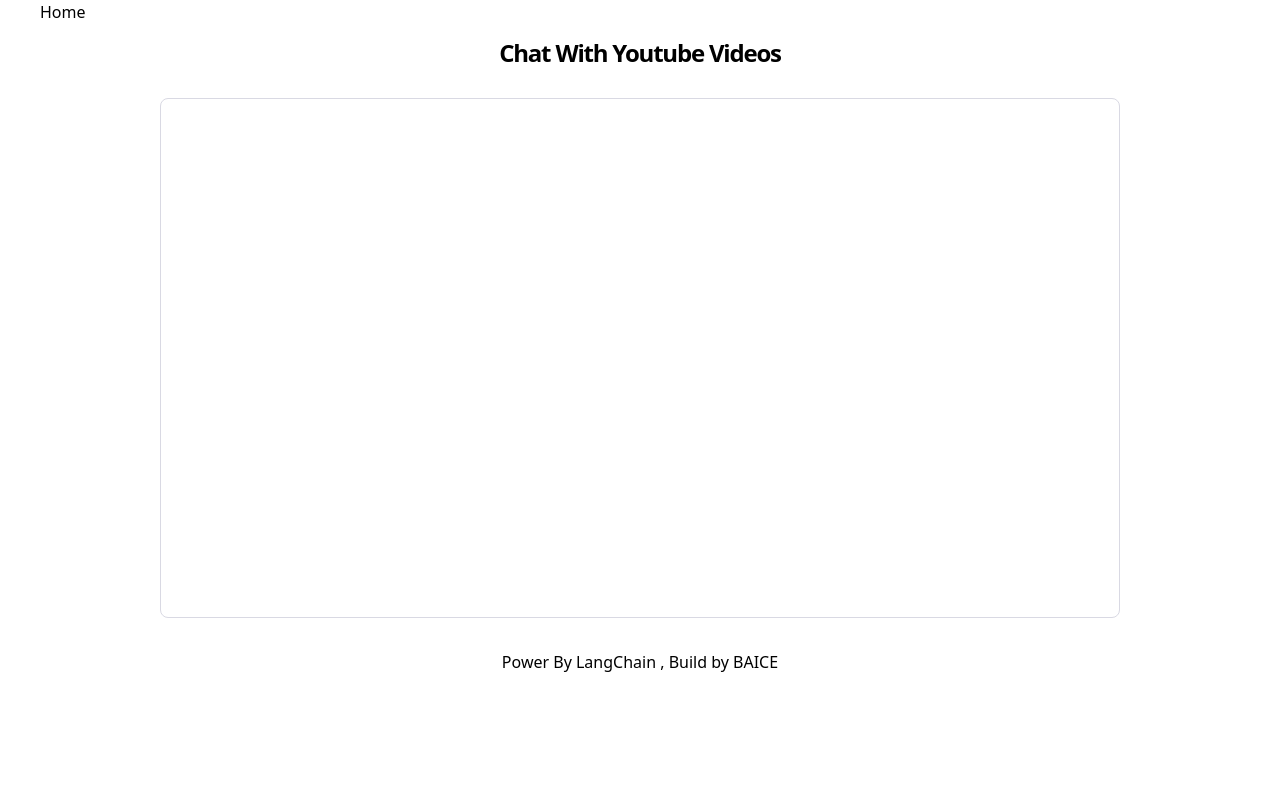
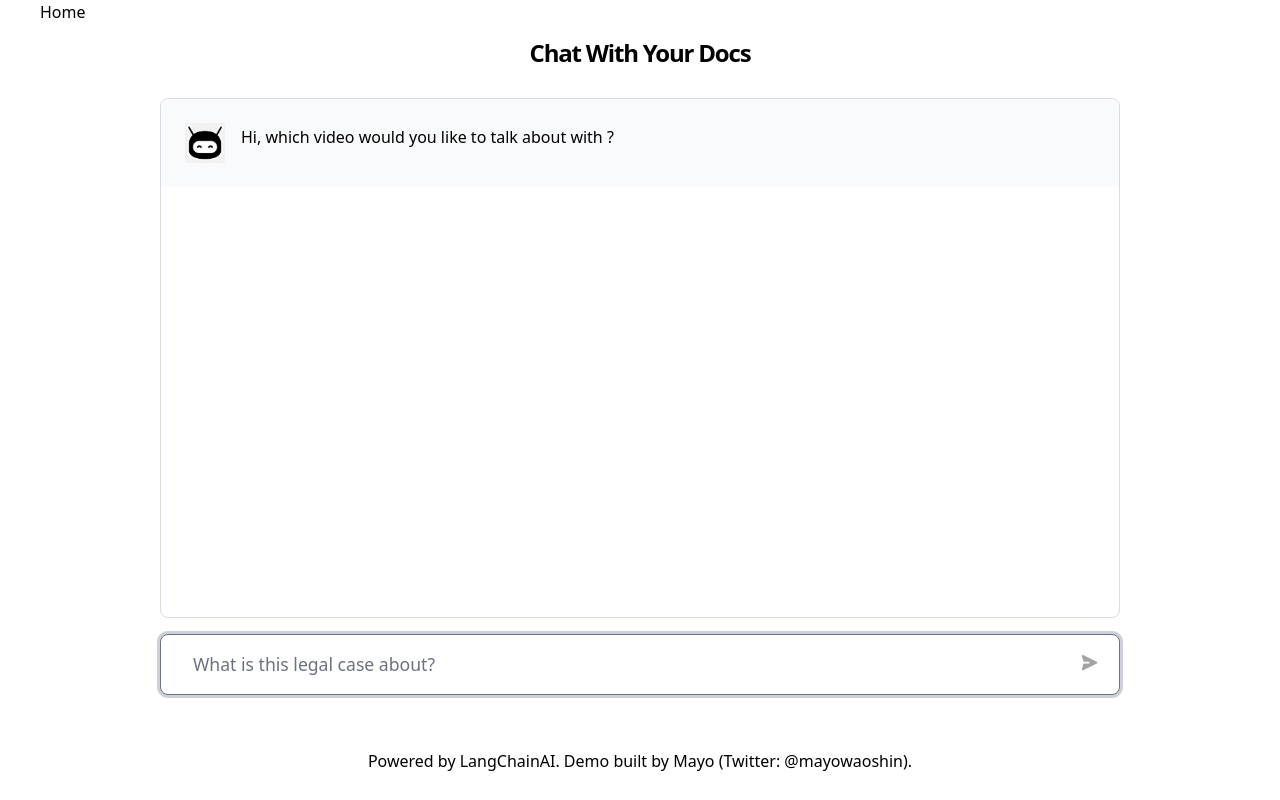
Before and after one commit to libaice/YoutubeGPT, a Next.js app: page / in a window 1280 px wide. Built offline with nearby package versions, Linux system fonts and the light colour scheme.

Commit message:
add deck file

```diff
--- a/pages/index.tsx
+++ b/pages/index.tsx
@@ -1,28 +1,39 @@
-import { useState, useRef, useEffect } from "react";
-import Layout from "@/components/layout";
-import styles from "@/styles/Home.module.css";
-import { Message } from "@/types/chat";
+import { useRef, useState, useEffect } from 'react';
+import Layout from '@/components/layout';
+import styles from '@/styles/Home.module.css';
+import { Message } from '@/types/chat';
+import Image from 'next/image';
+import ReactMarkdown from 'react-markdown';
+import LoadingDots from '@/components/ui/LoadingDots';
+import { Document } from 'langchain/document';
+import {
+  Accordion,
+  AccordionContent,
+  AccordionItem,
+  AccordionTrigger,
+} from '@/components/ui/accordion';
 
 export default function Home() {
-  const [query, setQuery] = useState<string>("");
+  const [query, setQuery] = useState<string>('');
   const [loading, setLoading] = useState<boolean>(false);
   const [error, setError] = useState<string | null>(null);
   const [messageState, setMessageState] = useState<{
-    message: Message[];
+    messages: Message[];
     pending?: string;
     history: [string, string][];
     pendingSourceDocs?: Document[];
   }>({
-    message: [
+    messages: [
       {
-        type: "apiMessage",
-        message: "Hi, what would you like to learn about this document?",
+        message: 'Hi, which video would you like to talk about with ?',
+        type: 'apiMessage',
       },
     ],
     history: [],
   });
 
-  const { message, history } = messageState;
+  const { messages, history } = messageState;
+
   const messageListRef = useRef<HTMLDivElement>(null);
   const textAreaRef = useRef<HTMLTextAreaElement>(null);
 
@@ -30,29 +41,231 @@ export default function Home() {
     textAreaRef.current?.focus();
   }, []);
 
+  //handle form submission
+  async function handleSubmit(e: any) {
+    e.preventDefault();
+
+    setError(null);
+
+    if (!query) {
+      alert('Please input a question');
+      return;
+    }
+
+    const question = query.trim();
+
+    setMessageState((state) => ({
+      ...state,
+      messages: [
+        ...state.messages,
+        {
+          type: 'userMessage',
+          message: question,
+        },
+      ],
+    }));
+
+    setLoading(true);
+    setQuery('');
+
+    try {
+      const response = await fetch('/api/chat', {
+        method: 'POST',
+        headers: {
+          'Content-Type': 'application/json',
+        },
+        body: JSON.stringify({
+          question,
+          history,
+        }),
+      });
+      const data = await response.json();
+      console.log('data', data);
+
+      if (data.error) {
+        setError(data.error);
+      } else {
+        setMessageState((state) => ({
+          ...state,
+          messages: [
+            ...state.messages,
+            {
+              type: 'apiMessage',
+              message: data.text,
+              sourceDocs: data.sourceDocuments,
+            },
+          ],
+          history: [...state.history, [question, data.text]],
+        }));
+      }
+      console.log('messageState', messageState);
+
+      setLoading(false);
+
+      //scroll to bottom
+      messageListRef.current?.scrollTo(0, messageListRef.current.scrollHeight);
+    } catch (error) {
+      setLoading(false);
+      setError('An error occurred while fetching the data. Please try again.');
+      console.log('error', error);
+    }
+  }
+
+  //prevent empty submissions
+  const handleEnter = (e: any) => {
+    if (e.key === 'Enter' && query) {
+      handleSubmit(e);
+    } else if (e.key == 'Enter') {
+      e.preventDefault();
+    }
+  };
+
   return (
+    <>
       <Layout>
         <div className="mx-auto flex flex-col gap-4">
           <h1 className="text-2xl font-bold leading-[1.1] tracking-tighter text-center">
-          Chat With Youtube Videos
+            Chat With Your Docs
           </h1>
-
           <main className={styles.main}>
             <div className={styles.cloud}>
-            <div ref={messageListRef} className={styles.messageListRef}>
-              {/* {messages.map((message, index) => {
-
-              }))} */}
+              <div ref={messageListRef} className={styles.messagelist}>
+                {messages.map((message, index) => {
+                  let icon;
+                  let className;
+                  if (message.type === 'apiMessage') {
+                    icon = (
+                      <Image
+                        key={index}
+                        src="/bot-image.png"
+                        alt="AI"
+                        width="40"
+                        height="40"
+                        className={styles.boticon}
+                        priority
+                      />
+                    );
+                    className = styles.apimessage;
+                  } else {
+                    icon = (
+                      <Image
+                        key={index}
+                        src="/usericon.png"
+                        alt="Me"
+                        width="30"
+                        height="30"
+                        className={styles.usericon}
+                        priority
+                      />
+                    );
+                    // The latest message sent by the user will be animated while waiting for a response
+                    className =
+                      loading && index === messages.length - 1
+                        ? styles.usermessagewaiting
+                        : styles.usermessage;
+                  }
+                  return (
+                    <>
+                      <div key={`chatMessage-${index}`} className={className}>
+                        {icon}
+                        <div className={styles.markdownanswer}>
+                          <ReactMarkdown linkTarget="_blank">
+                            {message.message}
+                          </ReactMarkdown>
                         </div>
                       </div>
+                      {message.sourceDocs && (
+                        <div
+                          className="p-5"
+                          key={`sourceDocsAccordion-${index}`}
+                        >
+                          <Accordion
+                            type="single"
+                            collapsible
+                            className="flex-col"
+                          >
+                            {message.sourceDocs.map((doc, index) => (
+                              <div key={`messageSourceDocs-${index}`}>
+                                <AccordionItem value={`item-${index}`}>
+                                  <AccordionTrigger>
+                                    <h3>Source {index + 1}</h3>
+                                  </AccordionTrigger>
+                                  <AccordionContent>
+                                    <ReactMarkdown linkTarget="_blank">
+                                      {doc.pageContent}
+                                    </ReactMarkdown>
+                                    <p className="mt-2">
+                                      <b>Source:</b> {doc.metadata.source}
+                                    </p>
+                                  </AccordionContent>
+                                </AccordionItem>
+                              </div>
+                            ))}
+                          </Accordion>
+                        </div>
+                      )}
+                    </>
+                  );
+                })}
+              </div>
+            </div>
+            <div className={styles.center}>
+              <div className={styles.cloudform}>
+                <form onSubmit={handleSubmit}>
+                  <textarea
+                    disabled={loading}
+                    onKeyDown={handleEnter}
+                    ref={textAreaRef}
+                    autoFocus={false}
+                    rows={1}
+                    maxLength={512}
+                    id="userInput"
+                    name="userInput"
+                    placeholder={
+                      loading
+                        ? 'Waiting for response...'
+                        : 'What is this legal case about?'
+                    }
+                    value={query}
+                    onChange={(e) => setQuery(e.target.value)}
+                    className={styles.textarea}
+                  />
+                  <button
+                    type="submit"
+                    disabled={loading}
+                    className={styles.generatebutton}
+                  >
+                    {loading ? (
+                      <div className={styles.loadingwheel}>
+                        <LoadingDots color="#000" />
+                      </div>
+                    ) : (
+                      // Send icon SVG in input field
+                      <svg
+                        viewBox="0 0 20 20"
+                        className={styles.svgicon}
+                        xmlns="http://www.w3.org/2000/svg"
+                      >
+                        <path d="M10.894 2.553a1 1 0 00-1.788 0l-7 14a1 1 0 001.169 1.409l5-1.429A1 1 0 009 15.571V11a1 1 0 112 0v4.571a1 1 0 00.725.962l5 1.428a1 1 0 001.17-1.408l-7-14z"></path>
+                      </svg>
+                    )}
+                  </button>
+                </form>
+              </div>
+            </div>
+            {error && (
+              <div className="border border-red-400 rounded-md p-4">
+                <p className="text-red-500">{error}</p>
+              </div>
+            )}
           </main>
         </div>
-
         <footer className="m-auto p-4">
-        <a href="https://twitter.com/IAmBAICE">
-          Power By LangChain , Build by BAICE
+          <a href="https://twitter.com/mayowaoshin">
+            Powered by LangChainAI. Demo built by Mayo (Twitter: @mayowaoshin).
           </a>
         </footer>
       </Layout>
+    </>
   );
 }
```
Also changed, not shown: 2 other files (tests, documents, lock files or other folders). Lines whose indentation alone changed are shown as unchanged.
